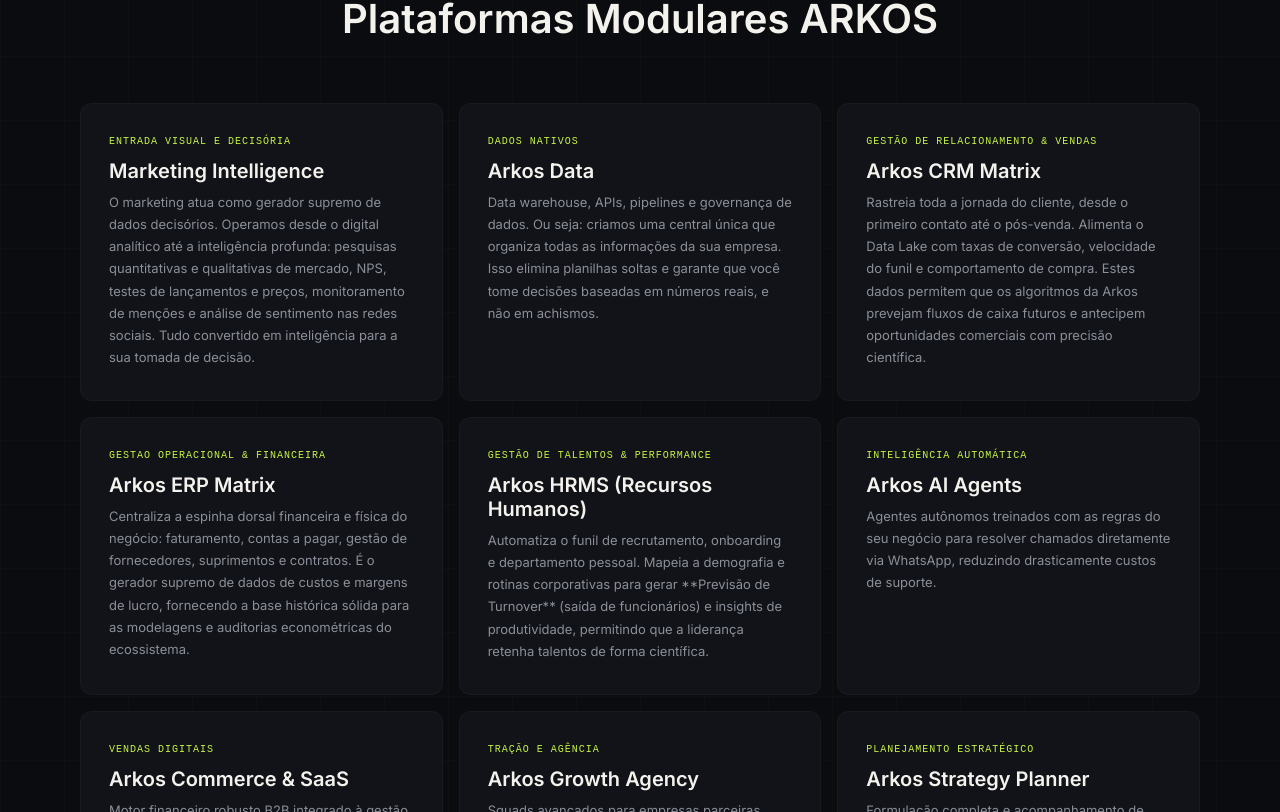
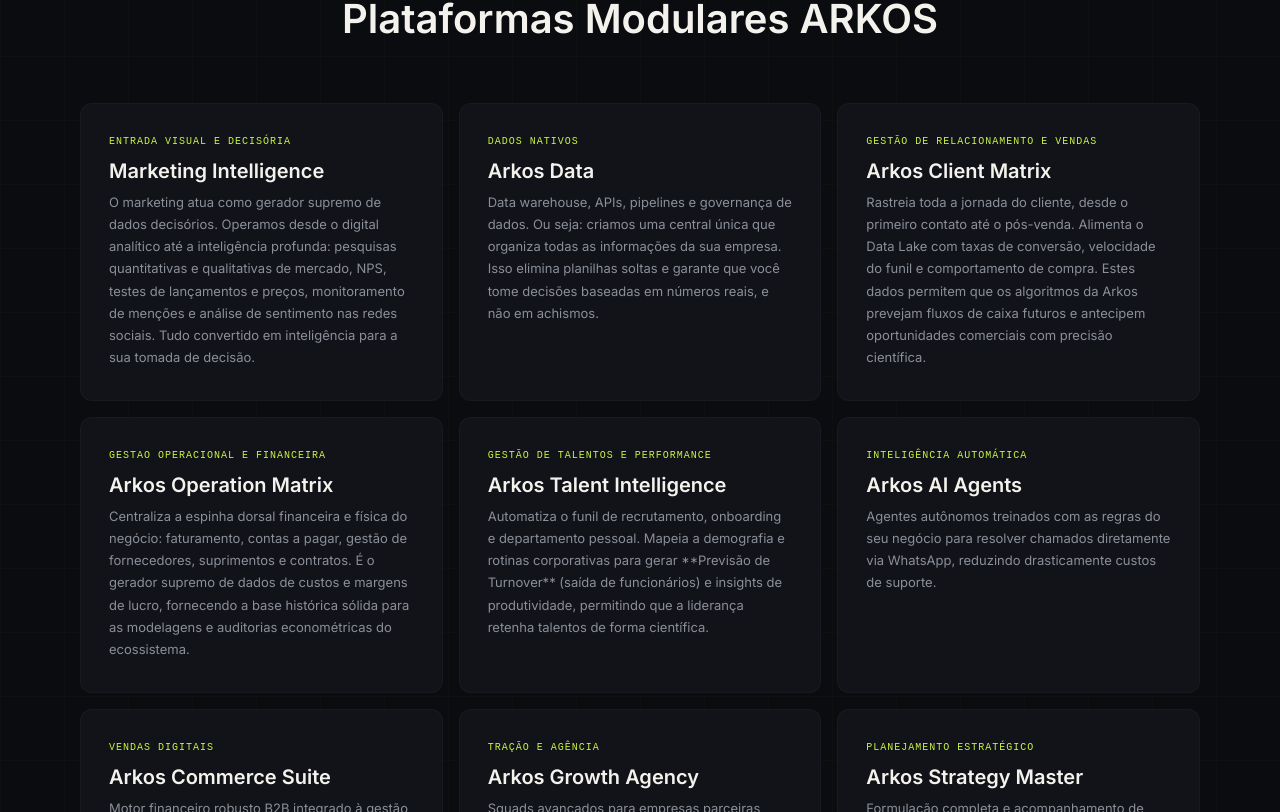
Before and after one commit to Renatoassis86/gestaocontratos, a Next.js app: page / in a window 1280 px wide. Shown: the part 2888-3700 px from the top of the page. Built offline with nearby package versions, Linux system fonts and the light colour scheme.

Commit message:
feat: enforce mass commercial module renames and scrub ampersands

```diff
--- a/src/app/dashboard/modulos/[id]/page.tsx
+++ b/src/app/dashboard/modulos/[id]/page.tsx
@@ -6,7 +6,7 @@ import { ArrowLeft, CheckCircle, MessageCircle } from 'lucide-react'
 
 const moduleDetails: Record<string, { title: string, desc: string, benefits: string[], banner: string }> = {
   crm: {
-    title: 'Arkos CRM Matrix',
+    title: 'Arkos Client Matrix',
     desc: 'Otimize funil de vendas, propostas comerciais e conversões em tempo real. Uma visão 360º do seu cliente que previne o churn e antecipa necessidades.',
     benefits: [
       'Gestão de Leads em tempo real com score preditivo',
@@ -94,7 +94,7 @@ const moduleDetails: Record<string, { title: string, desc: string, benefits: str
     banner: '/arkos_corporate_boardroom_1774143669395.png'
   },
   infra: {
-    title: 'Arkos IT & Infra',
+    title: 'Arkos Tech Management',
     desc: 'Infraestrutura blindada com monitoramento 24h para suportar ecossistemas de dados auditáveis.',
     benefits: [
       'Compartilhamento de TI síncrono e segurança lógica de API',
--- a/src/app/dashboard/modulos/page.tsx
+++ b/src/app/dashboard/modulos/page.tsx
@@ -125,7 +125,7 @@ export default function ModulosSelector() {
             },
             {
               id: 'commerce',
-              titulo: 'Arkos Commerce & SaaS',
+              titulo: 'Arkos Commerce Suite',
               tag: 'COMM',
               desc: 'Motor financeiro B2B robusto integrado à gestão para e-commerce e recorrência.',
               link: '#',
@@ -209,7 +209,7 @@ export default function ModulosSelector() {
             },
             {
               id: 'infra',
-              titulo: 'Arkos IT & Infra',
+              titulo: 'Arkos Tech Management',
               tag: 'ITIF',
               desc: 'Gestão compartilhada de TI, segurança de servidores e otimização de redes corporativas.',
               link: '#',
--- a/src/app/page.tsx
+++ b/src/app/page.tsx
@@ -76,7 +76,7 @@ export default function Home() {
   return (
     <div className={styles.page}>
 
-      {/* ── BACKGROUNDS & DECORATIONS ─────────────────────────── */}
+      {/* ── BACKGROUNDS E DECORATIONS ─────────────────────────── */}
       <div className={styles.meshBg}></div>
 
       {/* ── HEADER ─────────────────────────────────────────────── */}
@@ -352,18 +352,18 @@ export default function Home() {
             <p className={styles.moduloDesc}>Data warehouse, APIs, pipelines e governança de dados. Ou seja: criamos uma central única que organiza todas as informações da sua empresa. Isso elimina planilhas soltas e garante que você tome decisões baseadas em números reais, e não em achismos.</p>
           </div>
           <div className={styles.moduloCard}>
-            <div className={styles.moduloSub}>GESTÃO DE RELACIONAMENTO & VENDAS</div>
-            <h3 className={styles.moduloTitle}>Arkos CRM Matrix</h3>
+            <div className={styles.moduloSub}>GESTÃO DE RELACIONAMENTO E VENDAS</div>
+            <h3 className={styles.moduloTitle}>Arkos Client Matrix</h3>
             <p className={styles.moduloDesc}>Rastreia toda a jornada do cliente, desde o primeiro contato até o pós-venda. Alimenta o Data Lake com taxas de conversão, velocidade do funil e comportamento de compra. Estes dados permitem que os algoritmos da Arkos prevejam fluxos de caixa futuros e antecipem oportunidades comerciais com precisão científica.</p>
           </div>
           <div className={styles.moduloCard}>
-            <div className={styles.moduloSub}>GESTAO OPERACIONAL & FINANCEIRA</div>
-            <h3 className={styles.moduloTitle}>Arkos ERP Matrix</h3>
+            <div className={styles.moduloSub}>GESTAO OPERACIONAL E FINANCEIRA</div>
+            <h3 className={styles.moduloTitle}>Arkos Operation Matrix</h3>
             <p className={styles.moduloDesc}>Centraliza a espinha dorsal financeira e física do negócio: faturamento, contas a pagar, gestão de fornecedores, suprimentos e contratos. É o gerador supremo de dados de custos e margens de lucro, fornecendo a base histórica sólida para as modelagens e auditorias econométricas do ecossistema.</p>
           </div>
           <div className={styles.moduloCard}>
-            <div className={styles.moduloSub}>GESTÃO DE TALENTOS & PERFORMANCE</div>
-            <h3 className={styles.moduloTitle}>Arkos HRMS (Recursos Humanos)</h3>
+            <div className={styles.moduloSub}>GESTÃO DE TALENTOS E PERFORMANCE</div>
+            <h3 className={styles.moduloTitle}>Arkos Talent Intelligence</h3>
             <p className={styles.moduloDesc}>Automatiza o funil de recrutamento, onboarding e departamento pessoal. Mapeia a demografia e rotinas corporativas para gerar **Previsão de Turnover** (saída de funcionários) e insights de produtividade, permitindo que a liderança retenha talentos de forma científica.</p>
           </div>
           <div className={styles.moduloCard}>
@@ -373,7 +373,7 @@ export default function Home() {
           </div>
           <div className={styles.moduloCard}>
             <div className={styles.moduloSub}>VENDAS DIGITAIS</div>
-            <h3 className={styles.moduloTitle}>Arkos Commerce & SaaS</h3>
+            <h3 className={styles.moduloTitle}>Arkos Commerce Suite</h3>
             <p className={styles.moduloDesc}>Motor financeiro robusto B2B integrado à gestão para e-commerce, recorrência, subscrições de produtos e integrações bancárias diretas.</p>
           </div>
           <div className={styles.moduloCard}>
@@ -383,7 +383,7 @@ export default function Home() {
           </div>
           <div className={styles.moduloCard}>
             <div className={styles.moduloSub}>PLANEJAMENTO ESTRATÉGICO</div>
-            <h3 className={styles.moduloTitle}>Arkos Strategy Planner</h3>
+            <h3 className={styles.moduloTitle}>Arkos Strategy Master</h3>
             <p className={styles.moduloDesc}>Formulação completa e acompanhamento de planejamento estratégico. Oferecemos duas vias: através de um sistema autônomo e visual que orienta todos os passos, desde a identidade organizacional até a operação tática; ou via nossa consultoria especializada (remota ou presencial) para estruturar todo o plano junto à sua equipe.</p>
           </div>
           <div className={styles.moduloCard}>
@@ -393,7 +393,7 @@ export default function Home() {
           </div>
           <div className={styles.moduloCard}>
             <div className={styles.moduloSub}>GESTAO TECNOLÓGICA</div>
-            <h3 className={styles.moduloTitle}>Arkos IT & Infra</h3>
+            <h3 className={styles.moduloTitle}>Arkos Tech Management</h3>
             <p className={styles.moduloDesc}>Gestão compartilhada de TI a distância. Atuamos como seu departamento de ponta, elevando a eficiência de empresas que possuem setores legados ou que só operam o básico. Cuidamos desde a segurança da infraestrutura de servidores até a administração web e atualizações complexas da sua operação digital.</p>
           </div>
         </div>
@@ -522,7 +522,7 @@ export default function Home() {
             </div>
             <div className={styles.equipeContent}>
               <h3 className={styles.equipeName}>Lucas Machado</h3>
-              <span className={styles.equipeRole}>Inovação & IA Algorithms</span>
+              <span className={styles.equipeRole}>Inovação E IA Algorithms</span>
               <p className={styles.equipeBio}>Integra fluxos de Inteligência Artificial generativa e processamento automatizado, reduzindo o volume de cliques da equipe técnica ao limite mínimo.</p>
             </div>
           </div>
@@ -534,7 +534,7 @@ export default function Home() {
             </div>
             <div className={styles.equipeContent}>
               <h3 className={styles.equipeName}>Williams Calado</h3>
-              <span className={styles.equipeRole}>Engenheiro de Integrações & Infraestrutura</span>
+              <span className={styles.equipeRole}>Engenheiro de Integrações E Infraestrutura</span>
               <p className={styles.equipeBio}>Desenvolvedor especialista em Integrações. Formado em Ciência da Computação, garante a robustez das APIs e integridade de governança do ecossistema.</p>
             </div>
           </div>
@@ -546,7 +546,7 @@ export default function Home() {
             </div>
             <div className={styles.equipeContent}>
               <h3 className={styles.equipeName}>Renato Silva de Assis</h3>
-              <span className={styles.equipeRole}>Arquiteto Estratégico & Data Scientist</span>
+              <span className={styles.equipeRole}>Arquiteto Estratégico E Data Scientist</span>
               <p className={styles.equipeBio}>Pesquisador e Economista responsável pela concepção das mecânicas avançadas da Arkos. Lidera a união das premissas econômicas reais com o Big Data da nova economia.</p>
             </div>
           </div>
@@ -617,19 +617,19 @@ export default function Home() {
             </div>
 
             <div className={styles.compMegaRow}>
-              <div className={styles.compMegaTag}>Sistemas de Jurídico & CLM</div>
+              <div className={styles.compMegaTag}>Sistemas de Jurídico E CLM</div>
               <div className={styles.compMegaLimit}>Comportam-se como pastas de rede glorificadas. Apenas guardam PDFs ou requerem edição massiva em templates engessados com pouca validade negocial inteligente.</div>
               <div className={styles.compMegaArkos}>Smart Contracts integrados aos negócios. Os documentos são nutridos estruturalmente pelo banco de dados: variáveis ajustam valores e enviam alertas sobre reajustes indexadores automaticamente.</div>
             </div>
 
             <div className={styles.compMegaRow}>
-              <div className={styles.compMegaTag}>Serviços de Analytics & AI</div>
+              <div className={styles.compMegaTag}>Serviços de Analytics E AI</div>
               <div className={styles.compMegaLimit}>Fabricam algoritmos 'caixa-preta' puramente estatística sem compreender a teoria econômica que rege os mercados dos seus clientes — e a diretoria ignora e abandona a tecnologia.</div>
               <div className={styles.compMegaArkos}>Construído por analistas econômicos. Nossos tensores levam em conta as premissas econométricas reais do mercado antes de realizar regressões ingênuas.</div>
             </div>
 
             <div className={styles.compMegaRow}>
-              <div className={styles.compMegaTag}>LMS & Plataformas EaD</div>
+              <div className={styles.compMegaTag}>LMS E Plataformas EaD</div>
               <div className={styles.compMegaLimit}>Alugam a prateleira virtual. Entregam vídeoclass para o aluno e um diploma, incapazes de ler o envolvimento preditivo dos alunos frente à sua evasão (Churn).</div>
               <div className={styles.compMegaArkos}>Arkos Academy White Label. Monitoramos telemetria em tempo-real para prever alunos em risco nos 30 dias que antecedem a matrícula e avaliamos a formação interna dos seus funcionários.</div>
             </div>
@@ -760,7 +760,7 @@ export default function Home() {
 
           {/* Esquerda: Privacidade */}
           <div style={{ textAlign: 'left' }}>
-            <Link href="/privacidade" style={{ color: '#C8F542', textDecoration: 'none', fontWeight: 600 }}>Privacidade & Termos</Link>
+            <Link href="/privacidade" style={{ color: '#C8F542', textDecoration: 'none', fontWeight: 600 }}>Privacidade E Termos</Link>
           </div>
 
           {/* Centro: Direitos Autorais */}
```
Also changed, not shown: 2 other files (tests, documents, lock files or other folders).
